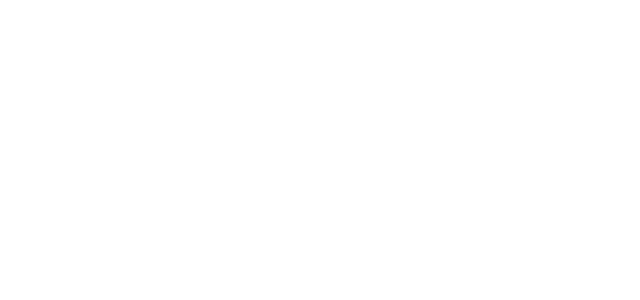
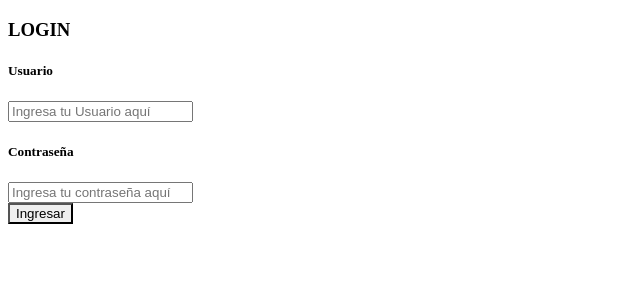
Before and after one commit to JavierQaZ/SRALv2, a React (Vite) app in the folder Frontend/: page /login in a window 1280 px wide. Shown: the top 300 px of the page, without its empty margins (0-640 px from the left). Built offline with nearby package versions, Linux system fonts and the light colour scheme.

Commit message:
Commit 3 - Avances

```diff
--- a/Frontend/package.json
+++ b/Frontend/package.json
@@ -10,8 +10,10 @@
     "preview": "vite preview"
   },
   "dependencies": {
+    "axios": "^1.7.7",
     "react": "^18.3.1",
-    "react-dom": "^18.3.1"
+    "react-dom": "^18.3.1",
+    "react-router-dom": "^6.27.0"
   },
   "devDependencies": {
     "@eslint/js": "^9.11.1",
--- a/Frontend/src/App.jsx
+++ b/Frontend/src/App.jsx
@@ -1,11 +1,29 @@
-import './styles/App.css';
+import React, {useState} from "react";
+import { BrowserRouter as Router, Route, Routes, Navigate } from "react-router-dom"
+import Home from "./views/Home.jsx"
+import Login from "./views/Login.jsx"
+
 function App() {
 
   return (
-    <>
+    <Router>
+      <Routes>
+        <Route
+          path = "/"
+          element = {<Navigate to = "login"/>}/>
 
-    </>
+        <Route
+          path = "/login"
+          element = { <Login/> } />
+
+
+        <Route
+          path = "/home/*"
+          element = { <Home/> }/>
+
+      </Routes>
+    </Router>
   )
 }
 
-export default App
+export default App;
--- /dev/null
+++ b/Frontend/src/context/Auth.jsx
@@ -0,0 +1,20 @@
+//revisar
+import axios from "axios";
+
+const Auth = {
+    login: async (rutUser, pwUser) => {
+        try {
+            const userData = {
+                rut_empleado: rutUser,
+                contrasena: pwUser
+            };
+
+            const resp = await axios.post("http://localhost:5000/login", userData)
+            return resp.data;
+        } catch (error) {
+            console.log(error)
+        }
+    }
+}
+
+export default Auth;
--- a/Frontend/src/main.jsx
+++ b/Frontend/src/main.jsx
@@ -1,7 +1,6 @@
 import { StrictMode } from 'react'
 import { createRoot } from 'react-dom/client'
 import App from './App.jsx'
-import './styles/index.css'
 
 createRoot(document.getElementById('root')).render(
   <StrictMode>
--- /dev/null
+++ b/Frontend/src/views/Home.jsx
@@ -0,0 +1,48 @@
+import React from "react";
+import {Routes, Route, Link, Navigate} from "react-router-dom";
+
+function Home(){
+    return(
+        <>
+            <div>
+                <div>
+                    <div>
+                        <div>
+                            <Link>
+                                <img
+                                    src="../assets/react.svg"
+                                    alt="logo"
+                                    width="40px"
+                                    height="40px"/>
+                                <h5>SRAL</h5>
+                            </Link>
+
+                            <Link>
+                                Registro Inicio
+                            </Link>
+
+                            <Link>
+                                Registro Salida
+                            </Link>
+
+                            <Link>
+                                Registro Visualización
+                            </Link>
+
+                            <Link>
+                                Registro
+                            </Link>
+
+                            <Link>
+                                Gestión
+                            </Link>
+
+                        </div>
+                    </div>
+                </div>
+            </div>
+        </>
+    )
+}
+
+export default Home;
--- /dev/null
+++ b/Frontend/src/views/Login.jsx
@@ -0,0 +1,69 @@
+import React, { useState } from "react";
+import { Navigate, useNavigate } from "react-router-dom"
+import Auth from "../context/Auth.jsx"
+
+function Login(){
+
+    const [rutUser, setRutUser] = useState("");
+    const [pwUser, setPwUser] = useState("");
+    //const [loginSuccess, setLoginSuccess] = useState("")
+
+    const navigate = useNavigate();
+
+    const handleClick = () => {
+        Auth.login(rutUser, pwUser).then((userData) => {
+            try {
+                if (userData.success){
+                    sessionStorage.setItem("Auth", userData.token);
+                    navigate("/home")
+                }
+                else {
+                    console.log("Usuario inválido");
+                    setExitoLogin("Error al iniciar sesión");
+                    navigate("/login")
+                }
+            }
+            catch (error) {
+                console.error("Error al intentar iniciar sesión: ", error)
+            }
+        })
+    }
+
+    return(
+        <div>
+            <h3> LOGIN </h3>
+            <label>
+                <h5>Usuario</h5>
+            </label>
+            <input
+                type="text"
+                className="form-control"
+                id="username"
+                placeholder="Ingresa tu Usuario aquí"
+                onChange={(e) => setRutUser(e.target.value)}
+                value={rutUser}
+            />
+
+            <label>
+                <h5>Contraseña</h5>
+            </label>
+            <input
+                type="password"
+                className="form-control"
+                id="password"
+                placeholder="Ingresa tu contraseña aquí"
+                onChange={(e) => setPwUser(e.target.value)}
+                value={pwUser}
+            />
+            <br/>
+            <button
+                style={{borderRadius: 0}}
+                onClick={handleClick}
+            >
+                Ingresar
+            </button>
+        </div>
+    )
+}
+
+export default Login;
```
Also changed, not shown: Frontend/src/styles/App.css (deleted), Frontend/src/styles/index.css (deleted), 1 other file (tests, documents, lock files or other folders).
